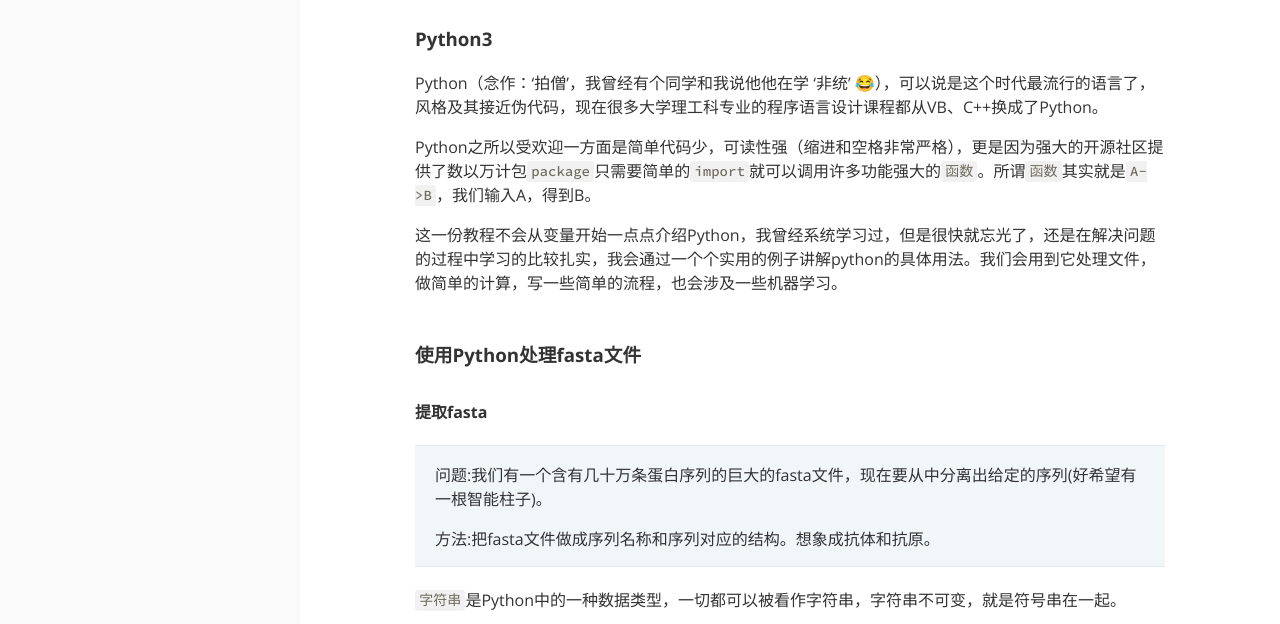
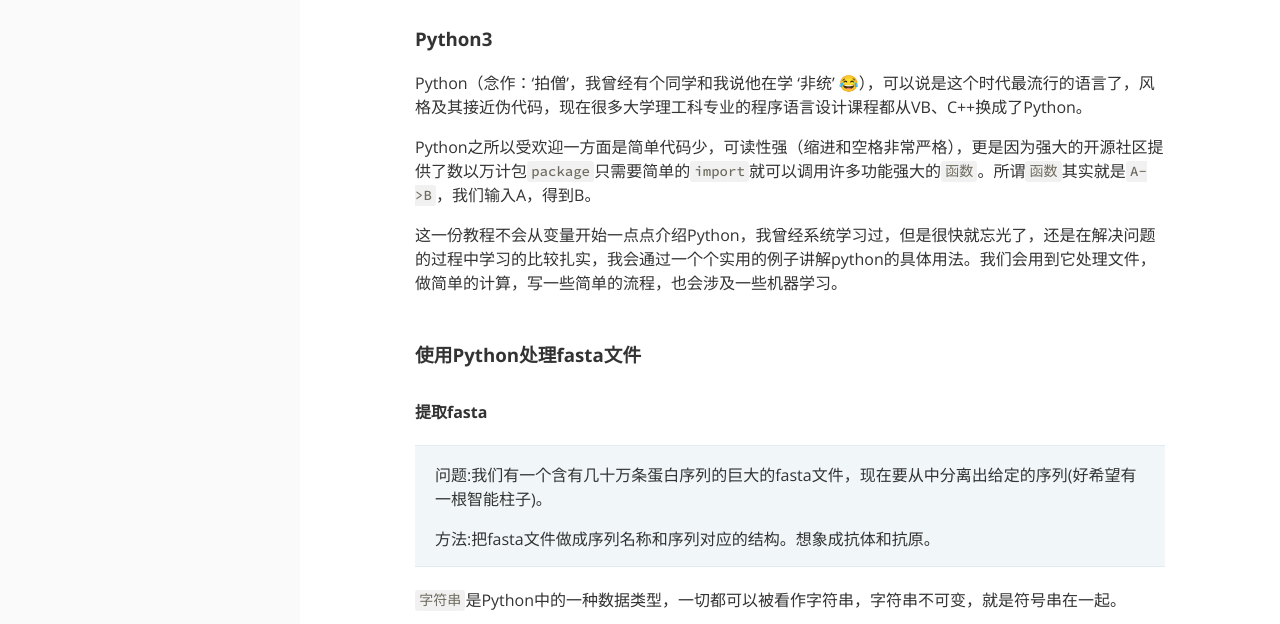
Before and after one commit to JinyuanSun/book, a plain HTML site: page Python.html in a window 1280 px wide. Shown: the part 167-791 px from the top of the page. Drawn offline with nearby package versions, Linux system fonts and the light colour scheme.

Commit message:
Update Python.html

```diff
--- a/Python.html
+++ b/Python.html
@@ -150,7 +150,7 @@
                     <main>
                         <h2><a class="header" href="#python基础与实例" id="python基础与实例">Python基础与实例</a></h2>
 <h3><a class="header" href="#python3" id="python3">Python3</a></h3>
-<p>Python（念作：‘拍僧’，我曾经有个同学和我说他他在学 ‘非统’ 😂），可以说是这个时代最流行的语言了，风格及其接近伪代码，现在很多大学理工科专业的程序语言设计课程都从VB、C++换成了Python。</p>
+<p>Python（念作：‘拍僧’，我曾经有个同学和我说他在学 ‘非统’ 😂），可以说是这个时代最流行的语言了，风格及其接近伪代码，现在很多大学理工科专业的程序语言设计课程都从VB、C++换成了Python。</p>
 <p>Python之所以受欢迎一方面是简单代码少，可读性强（缩进和空格非常严格），更是因为强大的开源社区提供了数以万计包<code>package</code>只需要简单的<code>import</code>就可以调用许多功能强大的<code>函数</code>。所谓<code>函数</code>其实就是<code>A-&gt;B</code>，我们输入A，得到B。</p>
 <p>这一份教程不会从变量开始一点点介绍Python，我曾经系统学习过，但是很快就忘光了，还是在解决问题的过程中学习的比较扎实，我会通过一个个实用的例子讲解python的具体用法。我们会用到它处理文件，做简单的计算，写一些简单的流程，也会涉及一些机器学习。</p>
 <h3><a class="header" href="#使用python处理fasta文件" id="使用python处理fasta文件">使用Python处理fasta文件</a></h3>
```
